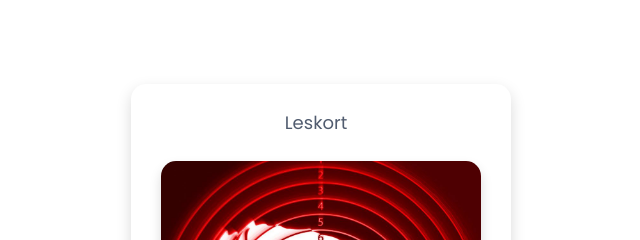
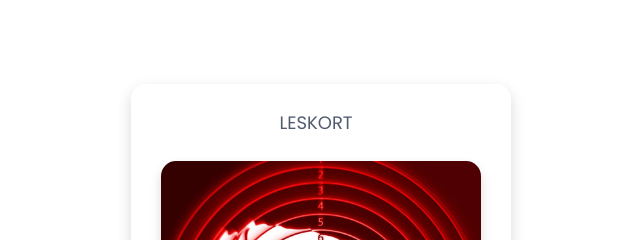
Before and after one commit to Leskort/leskort_music, a plain HTML site: page index.html in a window 1280 px wide. Shown: the top 240 px of the page, 319-959 px from the left. Drawn offline with Linux system fonts and the light colour scheme.

Commit message:
Update index.html

```diff
--- a/index.html
+++ b/index.html
@@ -12,7 +12,7 @@
   <div class="wrapper">
     <div class="top-bar">
       <i class="material-icons"></i>
-      <span>Leskort</span>
+      <span>LESKORT</span>
       <i class="material-icons"></i>
     </div>
     <div class="img-area">
```
